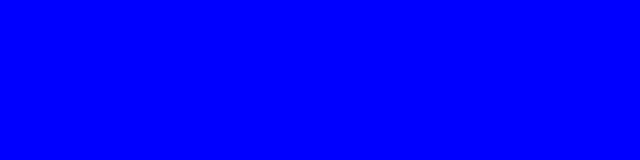
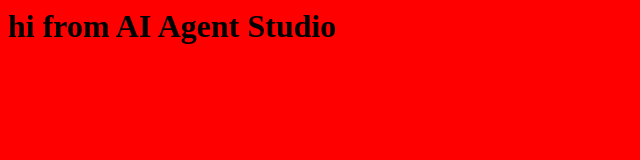
Before and after one commit to shikharsingh/NOW-Agent-Demo-Test, a plain HTML site: page index.htm in a window 1280 px wide. Shown: the whole page, without its empty margins (0-640 px from the left). Drawn offline with Linux system fonts and the light colour scheme.

Commit message:
Updated index.htm to change background color to red and added H1 tag

```diff
--- a/index.htm
+++ b/index.htm
@@ -2,10 +2,11 @@
 <head>
 <style>
 body {
-  background-color: blue;
+  background-color: red;
 }
 </style>
 </head>
 <body>
+<h1>hi from AI Agent Studio</h1>
 </body>
 </html>
```
